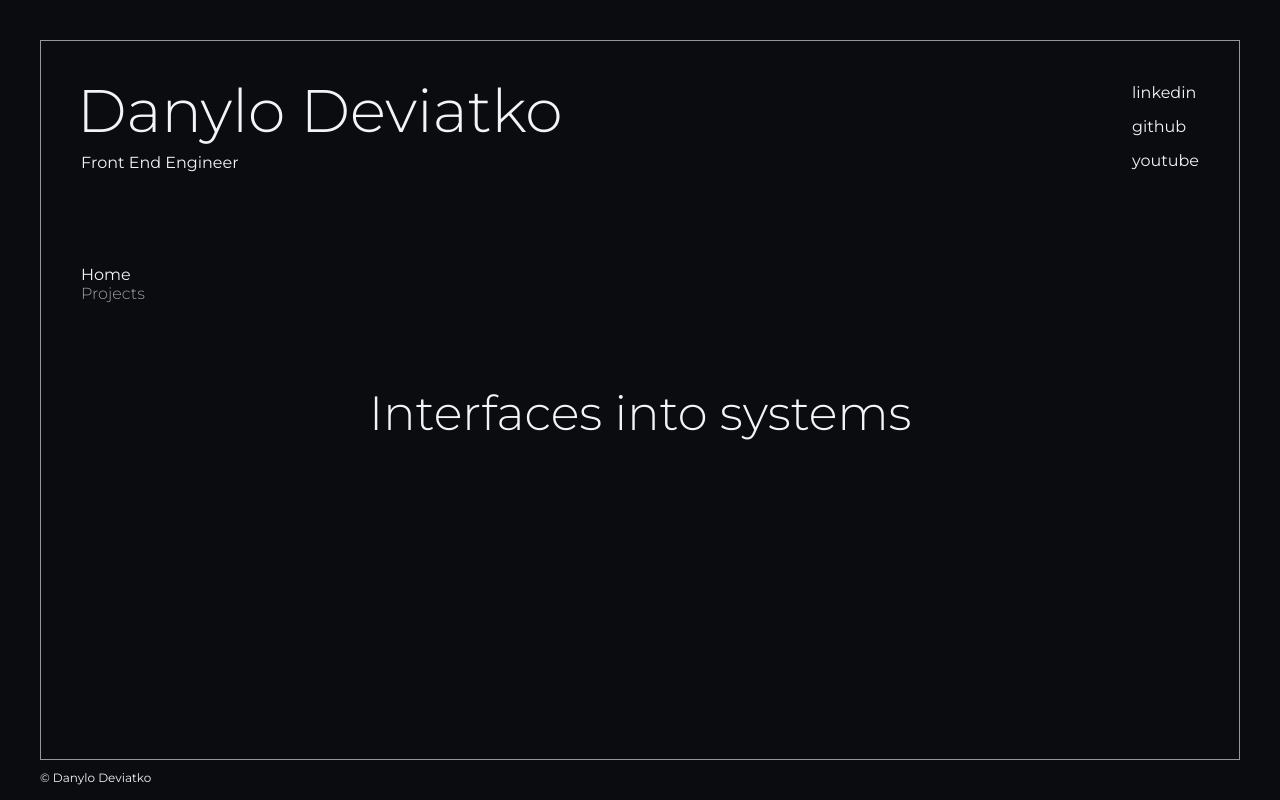
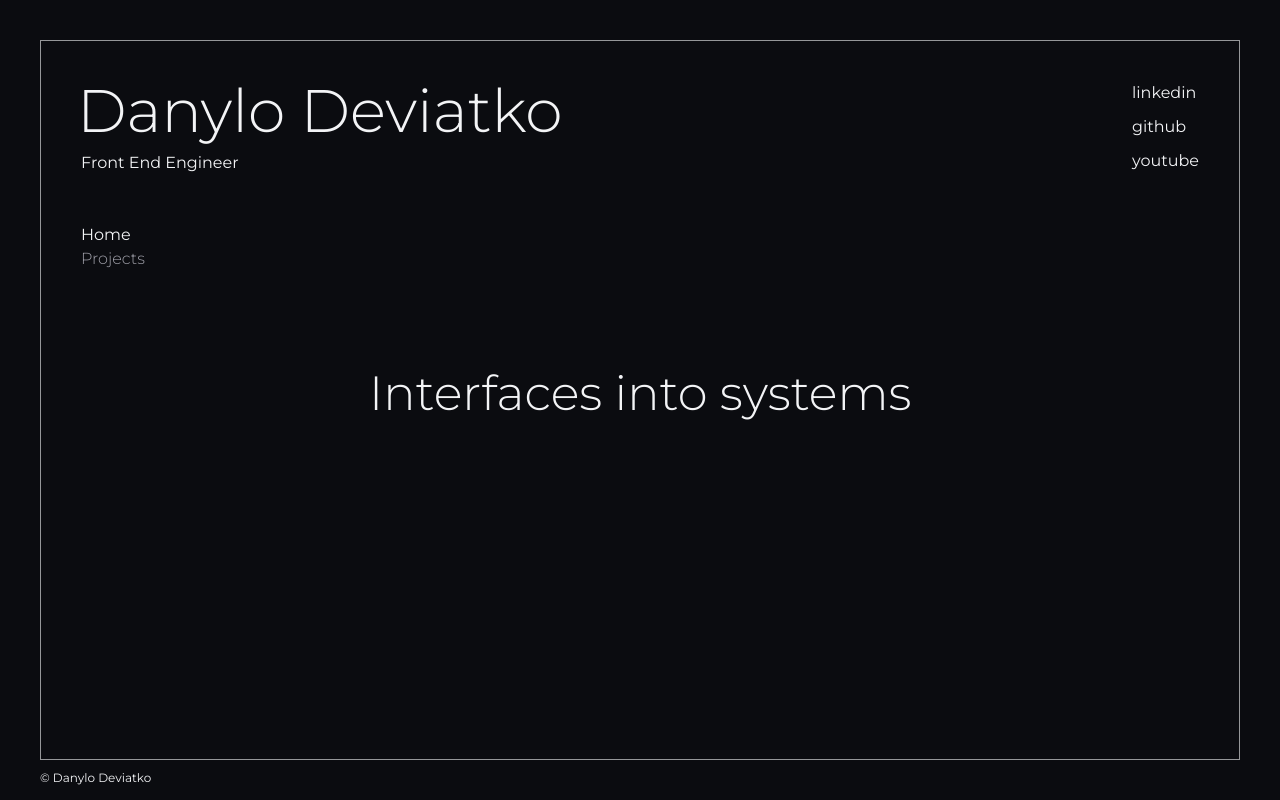
Before and after one commit to DanilDevyatko/Portfolio, a React (Vite) app in the folder apps/portfolioWeb/: page /home in a window 1280 px wide. Built offline with nearby package versions, Linux system fonts and the light colour scheme.

Commit message:
Small style fix for Nav component

```diff
--- a/apps/portfolioWeb/src/widgets/Nav/Nav.module.css
+++ b/apps/portfolioWeb/src/widgets/Nav/Nav.module.css
@@ -3,11 +3,15 @@
   display: flex;
   flex-direction: column;
   align-items: flex-start;
-  margin-top: 40px;
+  margin-top: 10px;
   flex: 0 0 auto;
 
   @media (min-width: 480px) {
     margin-top: 80px;
+  }
+
+  @media (min-width: 768px) {
+    margin-top: 40px;
   }
 }
 
@@ -19,6 +23,7 @@
 
 .link,
 .active {
+  margin-bottom: 5px;
   flex: 0;
   font-weight: 300;
   color: var(--muted);
```
